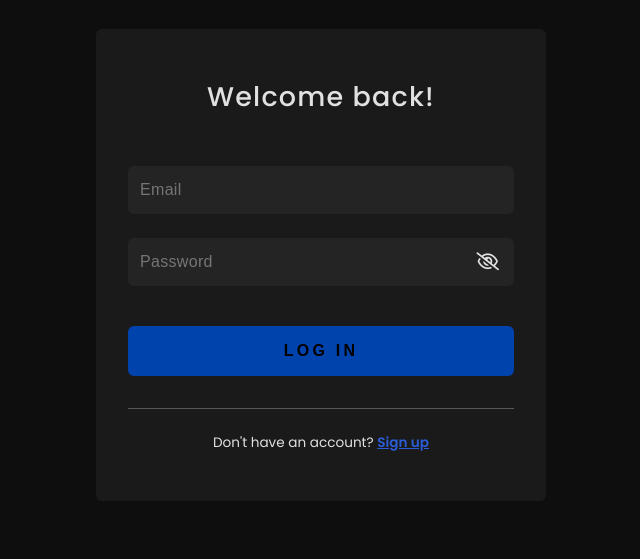
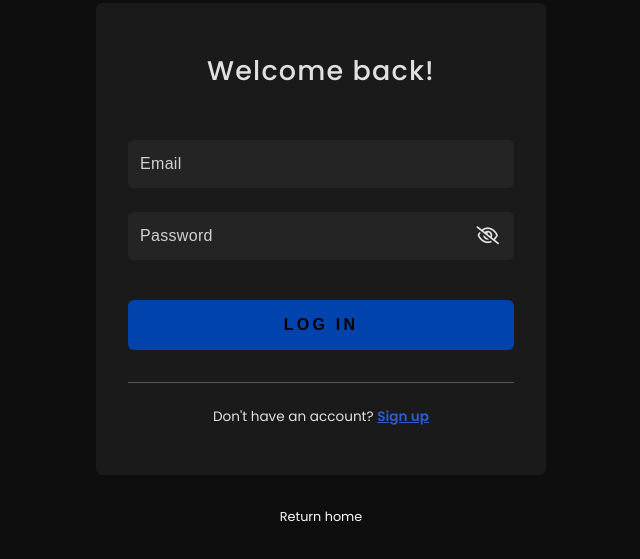
Before and after one commit to erikajdavid/my-weather-app, a React (Vite) app: page /login in a window 1280 px wide. Shown: the part 135-694 px from the top of the page, without its empty margins (319-959 px from the left). Built offline with nearby package versions, Linux system fonts and the light colour scheme; no server answers.

Commit message:
applied feedback and linked to home from sign up/log in pages

```diff
--- a/src/App.css
+++ b/src/App.css
@@ -148,6 +148,10 @@ input {
 
 .inputSearchBar button:hover {
     background-color: rgb(76, 125, 249);
+}
+
+.faMagGlass {
+    color: var(--white);
 }
 
 .error {
--- a/src/components/LogIn.jsx
+++ b/src/components/LogIn.jsx
@@ -62,6 +62,7 @@ const LogIn = () => {
                 </form>
                 <p>Don't have an account? <Link to="/signup" className="formLink">Sign up</Link></p>
             </div>
+            <p className="returnHome"><Link to="/" className="returnHomeLink">Return home</Link></p>
         </div>
     )
 }
--- a/src/components/SignUp.jsx
+++ b/src/components/SignUp.jsx
@@ -115,6 +115,7 @@ const SignUp = () => {
                 </form>
                 <p>Already have an account? <Link to="/login" className="formLink">Log in</Link></p>
             </div>
+            <p className="returnHome"><Link to="/" className="returnHomeLink">Return home</Link></p>
         </div>
     )
 }
--- a/src/styles/Forms.css
+++ b/src/styles/Forms.css
@@ -6,8 +6,29 @@
     align-items: center;
 }
 
+.returnHome {
+    display: flex;
+    justify-content: center;
+    align-items: center;
+    width: 450px;
+    font-size: 0.8rem;
+    padding-top: 2rem;
+}
+
+.returnHomeLink {
+    color: var(--white);
+    text-decoration: none;
+    cursor: pointer;
+    transition: all 0.25s;
+}
+
+.returnHomeLink:hover {
+    text-decoration: underline;
+}
+
 .formContainer {
     width: 450px;
+
     background-color: #1a1a1a;
     padding: 3rem 2rem;
     border-radius: 6px;
@@ -39,6 +60,11 @@ form input {
     border-radius: 6px;
     font-size: 1rem;
     letter-spacing: 0.02rem;
+    color: white;
+}
+
+form input::placeholder {
+    color: var(--grey);
 }
 
 form .passwordContainer input {
```
Lines whose indentation alone changed are shown as unchanged.
